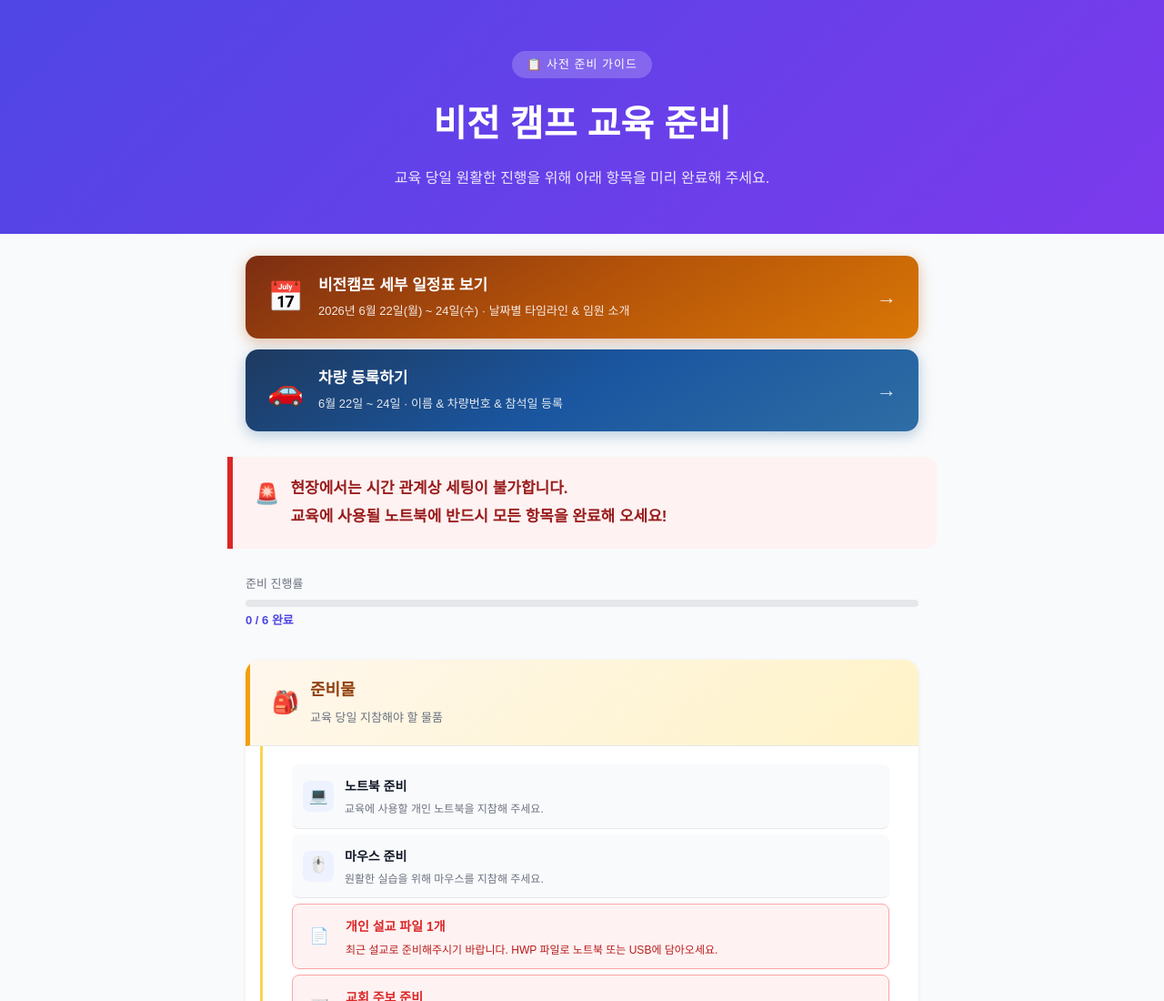
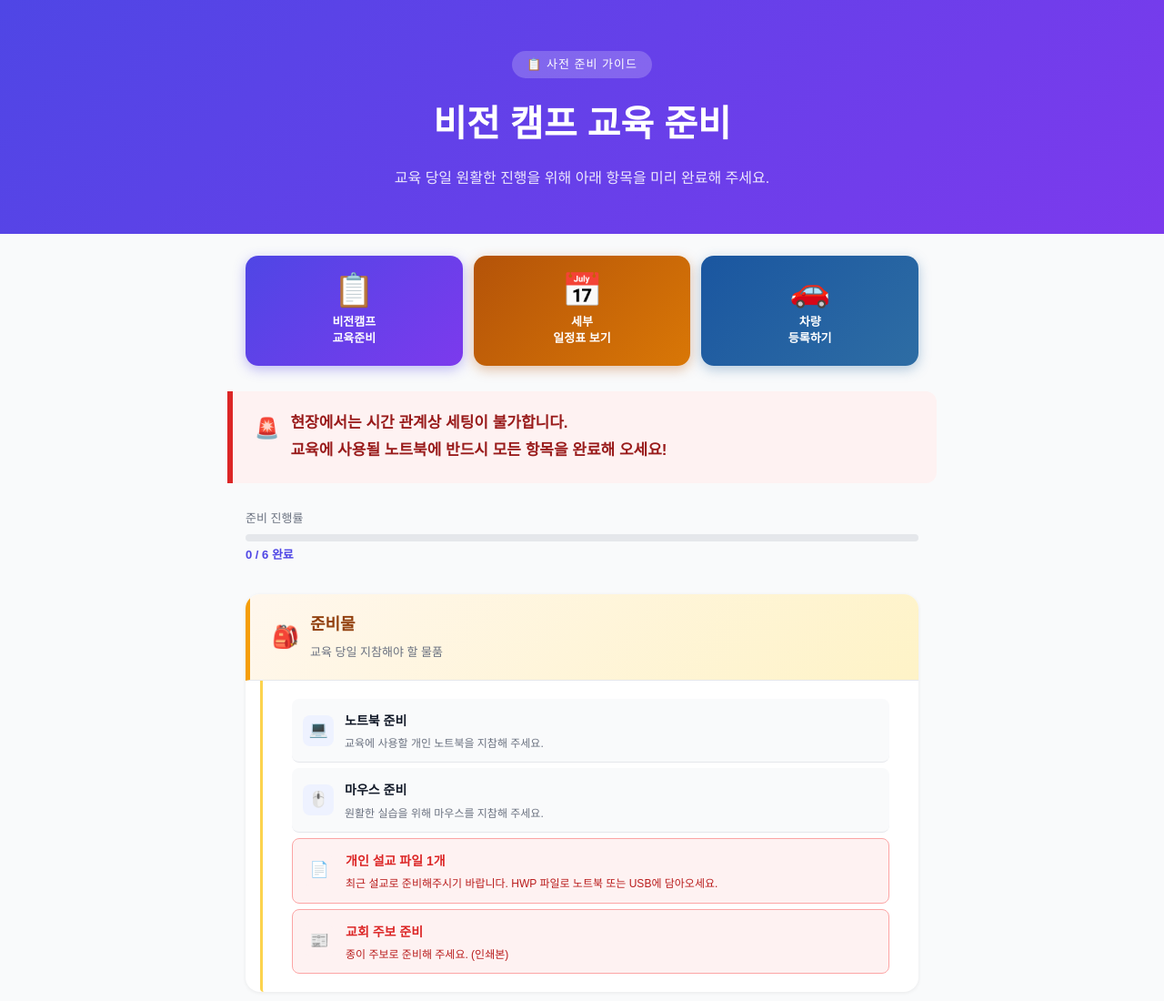
Before and after one commit to gunjoo1225/AIBOOK, a plain HTML site: page 5/index_1.html in a window 1280 px wide. Shown: the top 1100 px of the page at 91% size. Drawn offline with Linux system fonts and the light colour scheme.

Commit message:
feat: index_1 상단 바로가기 3개 아이콘 한 줄 가로 배열로 변경
교육준비·세부일정표·차량등록 3개를 세로 카드에서
그리드 아이콘 형태로 교체

Co-Authored-By: Claude Sonnet 4.6 <noreply@anthropic.com>

```diff
--- a/5/index_1.html
+++ b/5/index_1.html
@@ -445,24 +445,26 @@
   <p>교육 당일 원활한 진행을 위해 아래 항목을 미리 완료해 주세요.</p>
 </div>
 
-<!-- SCHEDULE & VEHICLE LINKS -->
-<div style="max-width:780px;margin:24px auto 0;padding:0 20px;display:flex;flex-direction:column;gap:12px;">
-  <a href="schedule.html" style="display:flex;align-items:center;gap:16px;background:linear-gradient(150deg,#7C2D12,#B45309,#D97706);color:white;border-radius:14px;padding:18px 24px;text-decoration:none;box-shadow:0 4px 16px rgba(180,83,9,0.35);transition:opacity 0.15s;" onmouseover="this.style.opacity='.88'" onmouseout="this.style.opacity='1'">
-    <span style="font-size:32px;flex-shrink:0;">📅</span>
-    <div style="flex:1;">
-      <div style="font-size:17px;font-weight:800;margin-bottom:2px;">비전캠프 세부 일정표 보기</div>
-      <div style="font-size:13px;opacity:0.88;">2026년 6월 22일(월) ~ 24일(수) · 날짜별 타임라인 & 임원 소개</div>
-    </div>
-    <span style="font-size:22px;opacity:0.8;">→</span>
-  </a>
-  <a href="workshop/public/index.html" style="display:flex;align-items:center;gap:16px;background:linear-gradient(150deg,#1e3a5f,#1a56a0,#2e6da4);color:white;border-radius:14px;padding:18px 24px;text-decoration:none;box-shadow:0 4px 16px rgba(46,109,164,0.35);transition:opacity 0.15s;" onmouseover="this.style.opacity='.88'" onmouseout="this.style.opacity='1'">
-    <span style="font-size:32px;flex-shrink:0;">🚗</span>
-    <div style="flex:1;">
-      <div style="font-size:17px;font-weight:800;margin-bottom:2px;">차량 등록하기</div>
-      <div style="font-size:13px;opacity:0.88;">6월 22일 ~ 24일 · 이름 & 차량번호 & 참석일 등록</div>
-    </div>
-    <span style="font-size:22px;opacity:0.8;">→</span>
-  </a>
+<!-- QUICK LINKS -->
+<div style="max-width:780px;margin:24px auto 0;padding:0 20px;">
+  <div style="display:grid;grid-template-columns:repeat(3,1fr);gap:12px;">
+
+    <a href="index_1.html" style="display:flex;flex-direction:column;align-items:center;justify-content:center;gap:8px;background:linear-gradient(135deg,#4F46E5,#7C3AED);color:white;border-radius:14px;padding:20px 10px;text-decoration:none;box-shadow:0 4px 14px rgba(79,70,229,0.35);transition:opacity 0.15s;text-align:center;" onmouseover="this.style.opacity='.85'" onmouseout="this.style.opacity='1'">
+      <span style="font-size:36px;line-height:1;">📋</span>
+      <div style="font-size:13px;font-weight:800;line-height:1.4;">비전캠프<br>교육준비</div>
+    </a>
+
+    <a href="schedule.html" style="display:flex;flex-direction:column;align-items:center;justify-content:center;gap:8px;background:linear-gradient(135deg,#B45309,#D97706);color:white;border-radius:14px;padding:20px 10px;text-decoration:none;box-shadow:0 4px 14px rgba(180,83,9,0.35);transition:opacity 0.15s;text-align:center;" onmouseover="this.style.opacity='.85'" onmouseout="this.style.opacity='1'">
+      <span style="font-size:36px;line-height:1;">📅</span>
+      <div style="font-size:13px;font-weight:800;line-height:1.4;">세부<br>일정표 보기</div>
+    </a>
+
+    <a href="workshop/public/index.html" style="display:flex;flex-direction:column;align-items:center;justify-content:center;gap:8px;background:linear-gradient(135deg,#1a56a0,#2e6da4);color:white;border-radius:14px;padding:20px 10px;text-decoration:none;box-shadow:0 4px 14px rgba(46,109,164,0.35);transition:opacity 0.15s;text-align:center;" onmouseover="this.style.opacity='.85'" onmouseout="this.style.opacity='1'">
+      <span style="font-size:36px;line-height:1;">🚗</span>
+      <div style="font-size:13px;font-weight:800;line-height:1.4;">차량<br>등록하기</div>
+    </a>
+
+  </div>
 </div>
 
 <!-- NOTICE -->
```
